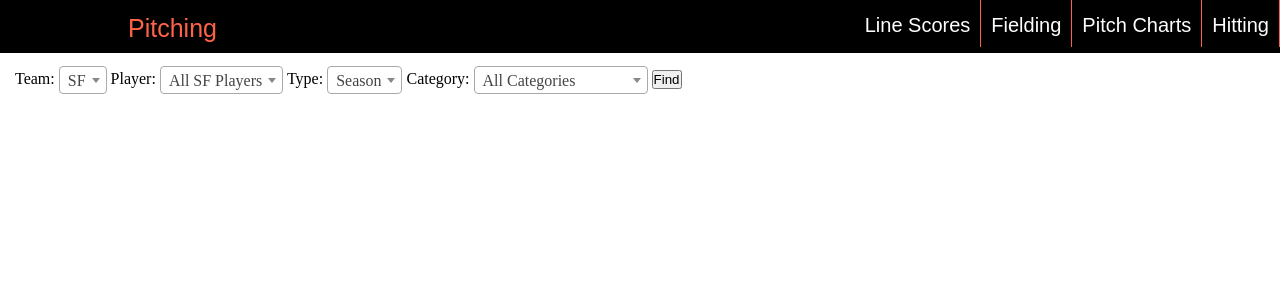
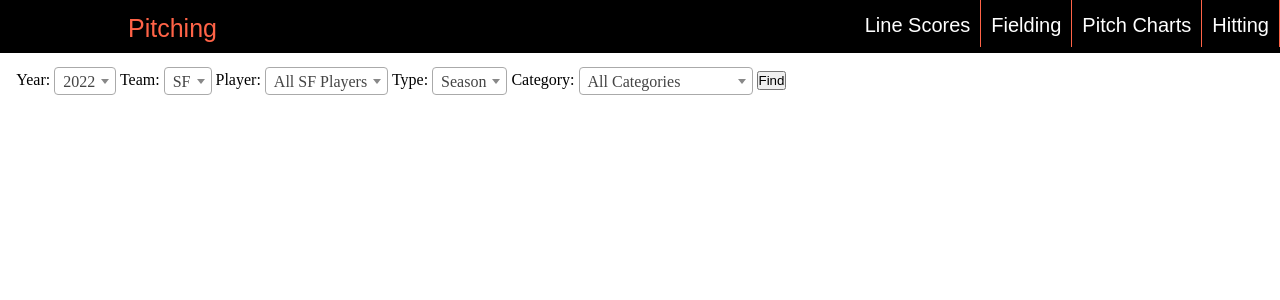
Before and after one commit to EricksonNg/Baseball-Website, a Flask app: page /pitching in a window 1280 px wide. Shown: the top 300 px of the page. Run offline with Flask 2, Linux system fonts and the light colour scheme; data that the repository does not hold is empty; some libraries are stand-ins or nearby versions.

Commit message:
Everything's just better now

```diff
--- a/forms.py
+++ b/forms.py
@@ -9,6 +9,7 @@ class HittingForm(FlaskForm):
     submit = SubmitField("Find")  # the parameter is the label on the button
 
 class SelectForm(FlaskForm):
+    year = SelectField("Year: ", choices= [('2020', '2020'), ('2021', '2021'), ('2022', '2022')], default = '2022')
     team = SelectField("Team: ", choices = [('ARI', 'ARI'), ('ATL', 'ATL'), ('BAL', 'BAL'), ('BOS', 'BOS'), ('CHC', 'CHC'), ('CIN', 'CIN'), ('CLE', 'CLE'), ('COL', 'COL'), ('CWS', 'CWS'), ('DET', 'DET'), ('HOU', 'HOU'), ('KC', 'KC'), ('LAA', 'LAA'), ('LAD', 'LAD'), ('MIA', 'MIA'), ('MIL', 'MIL'), ('MIN', 'MIN'), ('NYM', 'NYM'), ('NYY', 'NYY'), ('OAK', 'OAK'), ('PHI', 'PHI'), ('PIT', 'PIT'), ('SD', 'SD'), ('SEA', 'SEA'), ('SF', 'SF'), ('STL', 'STL'), ('TB', 'TB'), ('TEX', 'TEX'), ('TOR', 'TOR'), ('WSH', 'WSH')], validators=[DataRequired()], default= 'SF')
     name = SelectField("Player: ", choices= [], validators=[DataRequired()])
     cType = SelectField("Type: ", choices = [('Season', 'Season'), ('Per Game', 'Per Game')])
@@ -16,12 +17,14 @@ class SelectForm(FlaskForm):
     submit = SubmitField("Find")
 
 class PitchChartForm(FlaskForm):
+    year = SelectField("Year: ", choices=[('2021', '2021'), ('2022', '2022')], default='2022')
     team = SelectField("Team: ", choices = [('ARI', 'ARI'), ('ATL', 'ATL'), ('BAL', 'BAL'), ('BOS', 'BOS'), ('CHC', 'CHC'), ('CIN', 'CIN'), ('CLE', 'CLE'), ('COL', 'COL'), ('CWS', 'CWS'), ('DET', 'DET'), ('HOU', 'HOU'), ('KC', 'KC'), ('LAA', 'LAA'), ('LAD', 'LAD'), ('MIA', 'MIA'), ('MIL', 'MIL'), ('MIN', 'MIN'), ('NYM', 'NYM'), ('NYY', 'NYY'), ('OAK', 'OAK'), ('PHI', 'PHI'), ('PIT', 'PIT'), ('SD', 'SD'), ('SEA', 'SEA'), ('SF', 'SF'), ('STL', 'STL'), ('TB', 'TB'), ('TEX', 'TEX'), ('TOR', 'TOR'), ('WSH', 'WSH')], validators=[DataRequired()], default= 'SF')
     name = SelectField("Player: ", choices= [], validators=[DataRequired()])
     batSide = SelectField("Bat Side: ", choices = [('All Batters','All Batters'),('Left-Handed','Left-Handed'),('Right-Handed','Right-Handed')])
     submit = SubmitField("Find")
 
 class LineScoreForm(FlaskForm):
+    year = SelectField("Year: ", choices=[('2020', '2020'), ('2021', '2021'), ('2022', '2022')], default='2022')
     team = SelectField("Team: ", choices=[('ARI', 'ARI'), ('ATL', 'ATL'), ('BAL', 'BAL'), ('BOS', 'BOS'), ('CHC', 'CHC'), ('CIN', 'CIN'), ('CLE', 'CLE'), ('COL', 'COL'), ('CWS', 'CWS'), ('DET', 'DET'), ('HOU', 'HOU'), ('KC', 'KC'), ('LAA', 'LAA'), ('LAD', 'LAD'), ('MIA', 'MIA'), ('MIL', 'MIL'), ('MIN', 'MIN'), ('NYM', 'NYM'), ('NYY', 'NYY'), ('OAK', 'OAK'), ('PHI', 'PHI'), ('PIT', 'PIT'), ('SD', 'SD'), ('SEA', 'SEA'), ('SF', 'SF'), ('STL', 'STL'), ('TB', 'TB'), ('TEX', 'TEX'), ('TOR', 'TOR'), ('WSH', 'WSH')], validators=[DataRequired()], default='SF')
     name = SelectField("Player: ", choices=[], validators=[DataRequired()])
     submit = SubmitField("Find")
--- a/main.py
+++ b/main.py
@@ -8,128 +8,141 @@ app.config["SECRET_KEY"] = "1234"
 @app.route('/', methods=["GET", "POST"])
 @app.route("/hitting", methods = ['GET', 'POST'])
 def hitting():
+    year = '2022'
     team = 'SF'
     type = 'Season'
     try:
+        year = request.form.to_dict(flat=False)["year"][0]
         team = request.form.to_dict(flat=False)["team"][0]
         type = request.form.to_dict(flat=False)["cType"][0]
     except Exception as e:
         pass
     fo = SelectForm()
-    fo.name.choices = dataGrab.listOfPlayers(team, "Hitting", True)
+    fo.name.choices = dataGrab.listOfPlayers(year, team, "Hitting", True)
     fo.category.choices = [(c,c) for c in dataGrab.hittingCategories[type]]
 
     if fo.validate_on_submit():
+        year = request.form.to_dict(flat=False)["year"][0]
         playerTeam = request.form.to_dict(flat=False)["team"][0]
         playerName = request.form.to_dict(flat=False)["name"][0]
         catType = request.form.to_dict(flat=False)["cType"][0]
         chosenCategory = request.form.to_dict(flat=False)["category"][0]
         if 'All ' in playerName and 'All ' in chosenCategory:
-            return render_template("hit.html", hittingForm = fo, bothAreAll = "No charts are displayed when looking for both All Players and All Categories...yet. Any other combination would work though")
+            teamLeaders = dataGrab.teamLeaders(year, playerTeam, "Hitting")
+            return render_template("hit.html", hittingForm = fo, teamLeaders = teamLeaders, bothAreAll = "No charts are displayed when looking for both All Players and All Categories...yet. Any other combination would work though")
         if 'All ' not in playerName:
             if 'All Categories' not in chosenCategory:
-                if catType == 'Season':
-                    dates, player_category = dataGrab.seasonHitting(playerTeam, playerName, chosenCategory)
-                else:
-                    dates, player_category = dataGrab.perGameHitting(playerTeam, playerName, chosenCategory)
-
+                dates, player_category = dataGrab.spghp(year, playerTeam, playerName, catType, chosenCategory, "Hitting")
                 return render_template("hit.html", hittingForm = fo, player_date= dates, player_category=player_category, category= playerName + "'s " + catType + ' ' + chosenCategory)
             else:
                 allCategories = {}
                 for cate in fo.category.choices:
                     c = cate[0]
                     if 'All ' not in c:
-                        if catType == 'Season':
-                            dates, player_category = dataGrab.seasonHitting(playerTeam, playerName, c)
-                            allCategories[c] = player_category
-                        else:
-                            dates, player_category = dataGrab.perGameHitting(playerTeam, playerName, c)
-                            allCategories[c] = player_category
+                        dates, player_category = dataGrab.spghp(year, playerTeam, playerName, catType, c, "Hitting")
+                        allCategories[c] = player_category
+                        # if catType == 'Season':
+                        #     dates, player_category = dataGrab.seasonHitting(playerTeam, playerName, c)
+                        #     allCategories[c] = player_category
+                        # else:
+                        #     dates, player_category = dataGrab.perGameHitting(playerTeam, playerName, c))
                 return render_template("hit.html", hittingForm = fo, player_date= dates, allCategories= allCategories, player = playerName, type = catType)
         else:
             allPlayers = {}
             for pt in fo.name.choices:
                 pn = pt[0]
                 if 'All ' not in pn:
-                    if catType == 'Season':
-                        dates, player_category = dataGrab.seasonHitting(playerTeam, pn, chosenCategory)
-                        allPlayers[pn] = {'stats': player_category, 'dates': dates}
-                    if catType == 'Per Game':
-                        dates, player_category = dataGrab.perGameHitting(playerTeam, pn, chosenCategory)
-                        allPlayers[pn] = {'stats': player_category, 'dates': dates}
+                    dates, player_category = dataGrab.spghp(year, playerTeam, pn, catType, chosenCategory, "Hitting")
+                    allPlayers[pn] = {'stats': player_category, 'dates': dates}
+                    # if catType == 'Season':
+                    #     dates, player_category = dataGrab.seasonHitting(playerTeam, pn, chosenCategory)
+                    #     allPlayers[pn] = {'stats': player_category, 'dates': dates}
+                    # if catType == 'Per Game':
+                    #     dates, player_category = dataGrab.perGameHitting(playerTeam, pn, chosenCategory)
+                    #     allPlayers[pn] = {'stats': player_category, 'dates': dates}
+            print(allPlayers)
             return render_template("hit.html", hittingForm = fo, allPlayers = allPlayers, category = chosenCategory, type = catType)
 
     return render_template('hit.html', hittingForm= fo)
 
 @app.route('/pitching', methods = ['GET', 'POST'])
 def pitching():
+    year = '2022'
     team = 'SF'
     type = 'Season'
     try:
+        year = request.form.to_dict(flat=False)["year"][0]
         team = request.form.to_dict(flat=False)["team"][0]
         type = request.form.to_dict(flat=False)["cType"][0]
     except Exception as e:
         pass
     fo = SelectForm()
-    fo.name.choices = dataGrab.listOfPlayers(team, "Pitching", True)
+    fo.name.choices = dataGrab.listOfPlayers(year, team, "Pitching", True)
     fo.category.choices = [(c, c) for c in dataGrab.pitchingCategories[type]]
 
     if fo.validate_on_submit():
+        year = request.form.to_dict(flat=False)["year"][0]
         playerTeam = request.form.to_dict(flat=False)["team"][0]
         playerName = request.form.to_dict(flat=False)["name"][0]
         catType = request.form.to_dict(flat=False)["cType"][0]
         chosenCategory = request.form.to_dict(flat=False)["category"][0]
         if 'All ' in playerName and 'All ' in chosenCategory:
-            return render_template("pitch.html", pitchForm=fo, bothAreAll="No charts are displayed when looking for both All Players and All Categories...yet. Any other combination would work though")
+            teamLeaders = dataGrab.teamLeaders(year, playerTeam, "Pitching")
+            return render_template("pitch.html", pitchForm = fo, teamLeaders = teamLeaders, bothAreAll = "No charts are displayed when looking for both All Players and All Categories...yet. Any other combination would work though")
         if 'All ' not in playerName:
             if 'All Categories' not in chosenCategory:
-                if catType == 'Season':
-                    dates, player_category = dataGrab.seasonPitching(playerTeam, playerName, chosenCategory)
-                else:
-                    dates, player_category = dataGrab.perGamePitching(playerTeam, playerName, chosenCategory)
-
+                dates, player_category = dataGrab.spghp(year, playerTeam, playerName, catType, chosenCategory,
+                                                        "Pitching")
                 return render_template("pitch.html", pitchForm=fo, player_date=dates, player_category=player_category, category=playerName + "'s " + catType + ' ' + chosenCategory)
             else:
                 allCategories = {}
                 for cate in fo.category.choices:
                     c = cate[0]
                     if 'All ' not in c:
-                        if catType == 'Season':
-                            dates, player_category = dataGrab.seasonPitching(playerTeam, playerName, c)
-                            allCategories[c] = player_category
-                        else:
-                            dates, player_category = dataGrab.perGamePitching(playerTeam, playerName, c)
-                            allCategories[c] = player_category
+                        dates, player_category = dataGrab.spghp(year, playerTeam, playerName, catType, c, "Pitching")
+                        allCategories[c] = player_category
+                        # if catType == 'Season':
+                        #     dates, player_category = dataGrab.seasonPitching(playerTeam, playerName, c)
+                        #     allCategories[c] = player_category
+                        # else:
+                        #     dates, player_category = dataGrab.perGamePitching(playerTeam, playerName, c)
+                        #     allCategories[c] = player_category
                 return render_template("pitch.html", pitchForm=fo, player_date=dates, allCategories=allCategories, player=playerName, type=catType)
         else:
             allPlayers = {}
             for pt in fo.name.choices:
                 pn = pt[0]
                 if 'All ' not in pn:
-                    if catType == 'Season':
-                        dates, player_category = dataGrab.seasonPitching(playerTeam, pn, chosenCategory)
-                        allPlayers[pn] = {'stats': player_category, 'dates': dates}
-                    if catType == 'Per Game':
-                        dates, player_category = dataGrab.perGamePitching(playerTeam, pn, chosenCategory)
-                        allPlayers[pn] = {'stats': player_category, 'dates': dates}
+                    dates, player_category = dataGrab.spghp(year, playerTeam, playerName, catType, chosenCategory,
+                                                            "Pitching")
+                    allPlayers[pn] = {'stats': player_category, 'dates': dates}
+                    # if catType == 'Season':
+                    #     dates, player_category = dataGrab.seasonPitching(playerTeam, pn, chosenCategory)
+                    #     allPlayers[pn] = {'stats': player_category, 'dates': dates}
+                    # if catType == 'Per Game':
+                    #     dates, player_category = dataGrab.perGamePitching(playerTeam, pn, chosenCategory)
+                    #     allPlayers[pn] = {'stats': player_category, 'dates': dates}
             return render_template("pitch.html", pitchForm=fo, allPlayers=allPlayers, category=chosenCategory, type=catType)
 
     return render_template('pitch.html', pitchForm=fo)
 
 @app.route('/fielding', methods = ['GET', 'POST'])
 def fielding():
+    year = '2022'
     team = 'SF'
     type = 'Season'
     try:
+        year = request.form.to_dict(flat=False)["year"][0]
         team = request.form.to_dict(flat=False)["team"][0]
         type = request.form.to_dict(flat=False)["cType"][0]
     except Exception as e:
         pass
     fo = SelectForm()
-    fo.name.choices = dataGrab.listOfPlayers(team, "Fielding", True)
+    fo.name.choices = dataGrab.listOfPlayers(year, team, "Fielding", True)
     fo.category.choices = [(c, c) for c in dataGrab.fieldingCategories[type]]
 
     if fo.validate_on_submit():
+        year = request.form.to_dict(flat=False)["year"][0]
         playerTeam = request.form.to_dict(flat=False)["team"][0]
         playerName = request.form.to_dict(flat=False)["name"][0]
         catType = request.form.to_dict(flat=False)["cType"][0]
@@ -138,50 +151,53 @@ def fielding():
             return render_template("field.html", fieldForm=fo, bothAreAll="No charts are displayed when looking for both All Players and All Categories...yet. Any other combination would work though")
         if 'All ' not in playerName:
             if 'All Categories' not in chosenCategory:
-                if catType == 'Season':
-                    dates, player_category = dataGrab.seasonFielding(playerTeam, playerName, chosenCategory)
-                else:
-                    dates, player_category = dataGrab.perGameFielding(playerTeam, playerName, chosenCategory)
-
+                dates, player_category = dataGrab.spghp(year, playerTeam, playerName, catType, chosenCategory, "Fielding")
                 return render_template("field.html", fieldForm=fo, player_date=dates, player_category=player_category, category=playerName + "'s " + catType + ' ' + chosenCategory)
             else:
                 allCategories = {}
                 for cate in fo.category.choices:
                     c = cate[0]
                     if 'All ' not in c:
-                        if catType == 'Season':
-                            dates, player_category = dataGrab.seasonFielding(playerTeam, playerName, c)
-                            allCategories[c] = player_category
-                        else:
-                            dates, player_category = dataGrab.perGameFielding(playerTeam, playerName, c)
-                            allCategories[c] = player_category
+                        dates, player_category = dataGrab.spghp(year, playerTeam, playerName, catType, c, "Fielding")
+                        # if catType == 'Season':
+                        #     dates, player_category = dataGrab.seasonFielding(playerTeam, playerName, c)
+                        #     allCategories[c] = player_category
+                        # else:
+                        #     dates, player_category = dataGrab.perGameFielding(playerTeam, playerName, c)
+                        #     allCategories[c] = player_category
                 return render_template("field.html", fieldForm=fo, player_date=dates, allCategories=allCategories, player=playerName, type=catType)
         else:
             allPlayers = {}
             for pt in fo.name.choices:
                 pn = pt[0]
                 if 'All ' not in pn:
-                    if catType == 'Season':
-                        dates, player_category = dataGrab.seasonFielding(playerTeam, pn, chosenCategory)
-                        allPlayers[pn] = {'stats': player_category, 'dates': dates}
-                    if catType == 'Per Game':
-                        dates, player_category = dataGrab.perGameFielding(playerTeam, pn, chosenCategory)
-                        allPlayers[pn] = {'stats': player_category, 'dates': dates}
+                    dates, player_category = dataGrab.spghp(year, playerTeam, playerName, catType, chosenCategory,
+                                                            "Fielding")
+                    allPlayers[pn] = {'stats': player_category, 'dates': dates}
+                    # if catType == 'Season':
+                    #     dates, player_category = dataGrab.seasonFielding(playerTeam, pn, chosenCategory)
+                    #     allPlayers[pn] = {'stats': player_category, 'dates': dates}
+                    # if catType == 'Per Game':
+                    #     dates, player_category = dataGrab.perGameFielding(playerTeam, pn, chosenCategory)
+                    #     allPlayers[pn] = {'stats': player_category, 'dates': dates}
             return render_template("field.html", fieldForm=fo, allPlayers=allPlayers, category=chosenCategory, type=catType)
 
     return render_template('field.html', fieldForm=fo)
 
 @app.route('/pitchCharts', methods = ['GET', 'POST'])
 def pitchCharts():
+    year = '2022'
     team = 'SF'
     try:
+        year = request.form.to_dict(flat=False)["year"][0]
         team = request.form.to_dict(flat=False)["team"][0]
     except Exception as e:
         pass
     pitchChartForm = PitchChartForm()
-    pitchChartForm.name.choices = dataGrab.listOfPlayers(team, "Pitching", False)
+    pitchChartForm.name.choices = dataGrab.listOfPlayers(year, team, "Pitching", False)
 
     if pitchChartForm.validate_on_submit():
+        year = request.form.to_dict(flat=False)["year"][0]
         playerTeam = request.form.to_dict(flat=False)["team"][0]
         playerName = request.form.to_dict(flat=False)["name"][0]
         batSide = request.form.to_dict(flat=False)["batSide"][0]
@@ -195,45 +211,48 @@ def pitchCharts():
 def linescores():
     from dataGrab import linePG
 
+    year = '2022'
     team = 'SF'
     try:
+        year = request.form.to_dict(flat=False)["year"][0]
         team = request.form.to_dict(flat=False)["team"][0]
     except Exception as e:
         pass
     fo = LineScoreForm()
-    fo.name.choices = dataGrab.listOfPlayers(team, "Hitting", False)
+    fo.name.choices = dataGrab.listOfPlayers(year, team, "Hitting", False)
 
     if fo.validate_on_submit():
+        year = request.form.to_dict(flat=False)["year"][0]
         playerTeam = request.form.to_dict(flat=False)["team"][0]
         playerName = request.form.to_dict(flat=False)["name"][0]
-        lineScoreData = linePG(playerTeam, playerName)
-        seasonLineData = dataGrab.seasonLine(playerTeam, playerName)
+        lineScoreData = linePG(year, playerTeam, playerName)
+        seasonLineData = dataGrab.seasonLine(year, playerTeam, playerName)
         lineScoreOrder = ['H', 'AB', 'PA', 'RBI', 'R', 'TB', '2B', '3B', 'HR', 'XBH', 'SO', 'BB', 'IBB', 'HBP', 'SB', 'CS', 'LOB', 'Sac Bunts', 'Sac Flies', 'GO', 'FO', 'GIDP', 'GITP']
         seasonLineOrder = ['AVG', 'OBP', 'SLG', 'OPS', 'BABIP', 'H', 'AB', 'PA', 'RBI', 'R', 'TB', '2B', '3B', 'HR', 'XBH', 'ISO', 'SO', 'SO%', 'BB', 'BB%', 'IBB', 'HBP', 'SB', 'CS', 'SB%', 'LOB', 'Sac Bunts', 'Sac Flies', 'GO', 'FO', 'GIDP', 'GITP']
 
-        return render_template("linescore.html", lineScoreForm = fo, lineScoreData = lineScoreData, seasonLineData = seasonLineData, lineScoreOrder = lineScoreOrder, seasonLineOrder = seasonLineOrder, range = range, len = len)
+        return render_template("linescore.html", lineScoreForm = fo, lineScoreData = lineScoreData, seasonLineData = seasonLineData, lineScoreOrder = lineScoreOrder, seasonLineOrder = seasonLineOrder, range = range, len = len, year = year)
 
     return render_template("linescore.html", lineScoreForm = fo)
 
-@app.route('/hitter/<team>')
-def hitter(team):
-    return (jsonify({"data": dataGrab.listOfPlayers(team, "Hitting", True)}))
+@app.route('/hitter/<year>/<team>')
+def hitter(year, team):
+    return (jsonify({"data": dataGrab.listOfPlayers(year, team, "Hitting", True)}))
 
-@app.route('/pitcher/<team>')
-def pitcher(team):
-    return(jsonify({"data": dataGrab.listOfPlayers(team, "Pitching", True)}))
+@app.route('/pitcher/<year>/<team>')
+def pitcher(year, team):
+    return(jsonify({"data": dataGrab.listOfPlayers(year, team, "Pitching", True)}))
 
-@app.route('/fielder/<team>')
-def fielder(team):
-    return(jsonify({"data": dataGrab.listOfPlayers(team, "Fielding", True)}))
+@app.route('/fielder/<year>/<team>')
+def fielder(year, team):
+    return(jsonify({"data": dataGrab.listOfPlayers(year, team, "Fielding", True)}))
 
-@app.route('/pcPitcher/<team>')
-def pcPitcher(team):
-    return(jsonify({"data": dataGrab.listOfPlayers(team, "Pitching", False)}))
+@app.route('/pcPitcher/<year>/<team>')
+def pcPitcher(year, team):
+    return(jsonify({"data": dataGrab.listOfPlayers(year, team, "Pitching", False)}))
 
-@app.route('/lsHitter/<team>')
-def lsHitter(team):
-    return(jsonify({"data": dataGrab.listOfPlayers(team, "Hitting", False)}))
+@app.route('/lsHitter/<year>/<team>')
+def lsHitter(year, team):
+    return(jsonify({"data": dataGrab.listOfPlayers(year, team, "Hitting", False)}))
 
 @app.route('/category/<sOrPg>')
 def category(sOrPg):
--- a/static/select2.js
+++ b/static/select2.js
@@ -1,5 +1,6 @@
 // Transform regular html selection form to jquery select2 form
 $(document).ready(function(){
+    $( '#year' ).select2({width:"style"});
     $( '#name' ).select2({width:"style"});
     $( '#team' ).select2({width : "style"});
     $( '#cType' ).select2({width : "style"});
--- a/static/style.css
+++ b/static/style.css
@@ -14,7 +14,7 @@ margin: 0;
 
 /*margin helps separate forms from the element below them*/
 form {
-    margin: 5;
+    margin: .5%;
 
 }
 /*------------*/
@@ -33,8 +33,6 @@ td, th {
 }
 
 th {
-  position: sticky;
-  top: 53;
   background-color: black;
 }
 
@@ -48,6 +46,7 @@ tr:nth-child(odd) {
 
 }
 /*------------*/
+
 
 /*style for all charts within #chart divs on all pages*/
 #chart canvas {
@@ -102,6 +101,31 @@ tr:nth-child(odd) {
 }
 /*------------*/
 
+#leaders{
+    display: flex;
+    flex-direction: row;
+    flex-wrap: wrap;
+    justify-content: center;
+}
+
+#leaders div{
+    height: 40vh;
+    overflow: auto;
+    margin: 0.5%;
+    border:1px solid gray;
+}
+
+#leaders div table{
+    margin-top: 0;
+
+}
+
+#leaders th{
+    position: sticky;
+    top: 0;
+    text-align: center;
+}
+
 /*navigation bar*/
 #nav_bar{
   font-size: 20px;
--- a/templates/pitch.html
+++ b/templates/pitch.html
@@ -7,6 +7,7 @@
 <form  method="POST">
     {{ pitchForm.hidden_tag() }}
     <div>
+    {{pitchForm.year.label}} {{pitchForm.year}}
     {{pitchForm.team.label}} {{pitchForm.team}}
     {{pitchForm.name.label}} {{pitchForm.name}}
     {{pitchForm.cType.label}} {{pitchForm.cType}}
@@ -16,13 +17,32 @@
 </form>
 
 <script>
+    let year_select = document.getElementById("year");
     let team_select = document.getElementById("team");
     let player_select = document.getElementById("name");
 
     team_select.onchange = function() {
+        y = year_select.value;
         t = team_select.value;
 
-        fetch('/pitcher/' + t).then(function(response) {
+        fetch('/pitcher/' + y + '/' + t).then(function(response) {
+            response.json().then(function(data) {
+                let optionHTML = '';
+
+                for (let player of data.data){
+                    optionHTML += '<option value="' + player[0] + '">' + player[0] + '</option>';
+                }
+
+                player_select.innerHTML = optionHTML;
+            });
+        });
+    }
+
+    year_select.onchange = function() {
+        y = year_select.value;
+        t = team_select.value;
+
+        fetch('/pitcher/' + y + '/' + t).then(function(response) {
             response.json().then(function(data) {
                 let optionHTML = '';
 
@@ -117,7 +137,6 @@
 {% endif %}
 
 {% if allPlayers %}
-<!--<script>console.log({{allPlayers | tojson}})</script>-->
 
 <div id = "allPlayerCharts">
 
@@ -188,7 +207,6 @@
 {% endif %}
 
 {% if allCategories %}
-<!--<script>console.log({{allCategories | tojson}});</script>-->
 
 <div id = "allChartsForPlayer">
 
@@ -259,7 +277,38 @@
 {% endif %}
 
 {% if bothAreAll %}
-{{bothAreAll}}
+<!--{{bothAreAll}}-->
+
+<div id = "leaders">
+    {% for category in teamLeaders %}
+        <div>
+            <table>
+                <tr>
+                    <th colspan="3">{{category}}</th>
+                </tr>
+
+                <tr>
+                    <th style="background-color: tomato;">Names</th>
+
+                    <th style="background-color: tomato;">{{category}}</th>
+
+                    <th style="background-color: tomato;">IP</th>
+                </tr>
+
+                {% for player in teamLeaders[category]%}
+                    <tr>
+                        <td>{{player[0]}}</td>
+
+                        <td>{{player[1][0]}}</td>
+
+                        <td>{{player[1][1]}}</td>
+                    </tr>
+                {% endfor %}
+            </table>
+        </div>
+    {% endfor %}
+</div>
+
 {% endif %}
 
 
```
Also changed, not shown: dataGrab.py (+85 -26 lines), templates/field.html (+21 -1 lines), templates/hit.html (+53 -4 lines), templates/linescore.html (+22 -2 lines), templates/pitchingCharts.html (+23 -3 lines).
